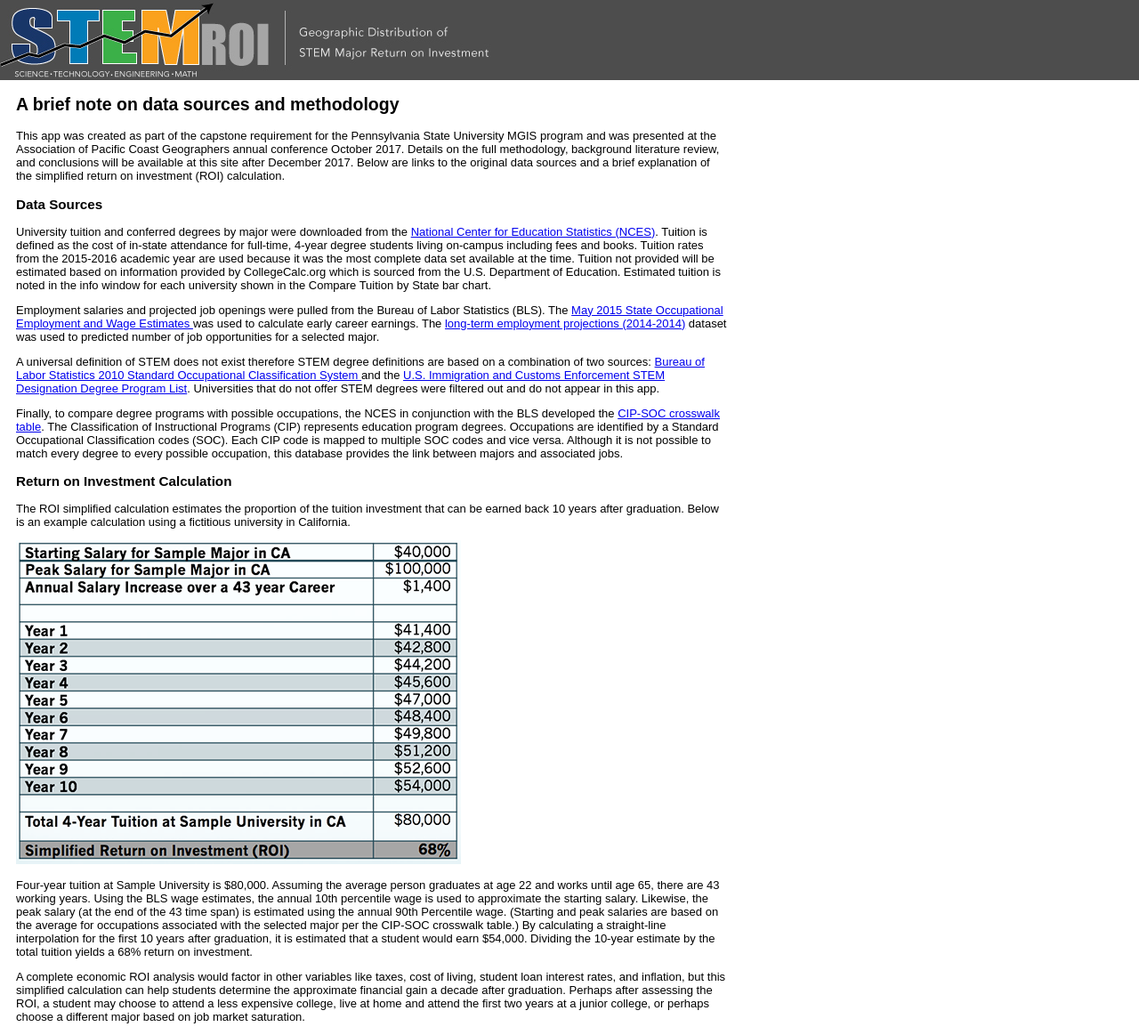
After one commit to jsilber/stemroi, a Flask app: page /methods/ in a window 1280 px wide. The commit adds this page. Shown: the whole page at 89% size. Run offline with Flask 2, Linux system fonts and the light colour scheme; parts of the project's set-up code (start-up, migrations or seed data) failed here and were passed over; some libraries are stand-ins or nearby versions.

Commit message:
Added methodology window and fixed roundingissues

```diff
--- a/static/css/mystyles.css
+++ b/static/css/mystyles.css
@@ -35,6 +35,7 @@ canvas {
     width: 1px;
     height: 1px;
 }
+
 
 /* D3 Styles */
 .axis path, .axis line {
--- a/stemroi.py
+++ b/stemroi.py
@@ -15,6 +15,12 @@ def index():
 @app.route("/playground")
 def playground():
     return render_template("d3_playground.html")
+
+#Add methodology page
+#http://pythonhow.com/adding-more-pages-to-the-website/
+@app.route('/methods/')
+def methods():
+    return render_template('methods.html')
 
 # Flask function for Google Map University Points
 @app.route('/api/unis', methods=['GET'])
@@ -223,7 +229,7 @@ def universityROI():
                             CAST(ROUND(u.tuition*4,0) as SIGNED) as ttlTuition, \
                             CAST(ROUND(AVG(js.a_pct10),0) as SIGNED) as startSal, \
                             CAST(ROUND(AVG(js.a_pct90),0) as SIGNED) as endSal, \
-                            AVG(js.projsal10yr)/(u.tuition*4) as  unisroi10yr \
+                            CAST(ROUND((AVG(js.projsal10yr)/(u.tuition*4)*100),0) as SIGNED) as  unisroi10yr \
                         FROM stemroidb.state_abrev s, \
                             stemroidb.university u, \
                             stemroidb.university_major um, \
@@ -245,7 +251,7 @@ def universityROI():
             payload = {}
             row = cur.fetchone()
             if row:
-                payload = {'university_name':row[0], 'tuition':'${0:,}'.format(row[1]), 'starting_salary':'${0:,}'.format(row[2]), 'peak_salary':'${0:,}'.format(row[3]), 'university_roi':'{0:,.2f}'.format(row[4])}
+                payload = {'university_name':row[0], 'tuition':'${0:,}'.format(row[1]), 'starting_salary':'${0:,}'.format(row[2]), 'peak_salary':'${0:,}'.format(row[3]), 'university_roi':'{0:,}%'.format(row[4])}
         else:
             return jsonify({"errors":"Malformed JSON or incorrect format"}), 400
     else:
@@ -264,7 +270,7 @@ def jobsPercent(cip):
         # Replace null value with 0:
         # https://stackoverflow.com/questions/3532776/replace-null-with-0-in-mysql
         # Find number of job openings by major
-        cur.execute("SELECT t1.state_fips, t1.area_name, t1.cd, t2.jobs, IFNULL(((t1.cd/t2.jobs)*100),0) AS percentJobs \
+        cur.execute("SELECT t1.state_fips, t1.area_name, t1.cd, t2.jobs, ROUND(IFNULL(((t1.cd/t2.jobs)*100),0),0) AS percentJobs \
         FROM \
         	(SELECT s.state_fips, s.area_name, (SUM(um.conferred_degrees)) AS cd \
         	FROM stemroidb.state_abrev s, \
--- /dev/null
+++ b/templates/methods.html
@@ -0,0 +1,57 @@
+<!DOCTYPE html>
+<html>
+    <head>
+    <link rel="stylesheet" type="text/css" href="{{ url_for('static', filename='css/mystyles.css') }}">
+    <style>
+        #banner {
+            width:100%;
+            height:90px;
+            background: url("/static/img/LOGO.jpg");
+            background-color: #4D4D4D;
+            background-repeat: no-repeat;
+            padding:0;
+            margin:0;
+        }
+
+        #bodyMethods {
+            /*height: 100%;*/
+            padding-left:18px;
+            width:800px;
+            font: 13px sans-serif;
+        }
+
+    </style>
+
+    </head>
+
+    <body class="easyui-layout" >
+        <div id="banner" data-options="region:'north', split:false"></div>
+
+    <div id="bodyMethods">
+
+        <h2>A brief note on data sources and methodology</h2>
+        <p>This app was created as part of the capstone requirement for the Pennsylvania State University MGIS program and was presented at the Association of Pacific Coast Geographers annual conference October 2017. Details on the full methodology, background literature review, and conclusions will be available at this site after December 2017. Below are links to the original data sources and a brief explanation of the simplified return on investment (ROI) calculation. </p>
+
+        <h3>Data Sources</h3>
+        <p>University tuition and conferred degrees by major were downloaded from the <a href="https://nces.ed.gov/ipeds" target="_blank">National Center for Education Statistics (NCES)</a>. Tuition is defined as the cost of in-state attendance for full-time, 4-year degree students living on-campus including fees and books. Tuition rates from the 2015-2016 academic year are used because it was the most complete data set available at the time. Tuition not provided will be estimated based on information provided by CollegeCalc.org which is sourced from the U.S. Department of Education. Estimated tuition is noted in the info window for each university shown in the Compare Tuition by State bar chart.</p>
+
+        <p>Employment salaries and projected job openings were pulled from the Bureau of Labor Statistics (BLS). The <a href="https://www.bls.gov/oes/2015/may/oessrcst.htm" target="_blank">May 2015 State Occupational Employment and Wage Estimates </a>was used to calculate early career earnings. The <a href="http://www.projectionscentral.com/Projections/Download" target="_blank"> long-term employment projections (2014-2014)</a> dataset was used to predicted number of job opportunities for a selected major.</p>
+
+        <p>A universal definition of STEM does not exist therefore STEM degree definitions are based on a combination of two sources: <a href="https://www.bls.gov/soc/Attachment_C_STEM.pdf" target="_blank">Bureau of Labor Statistics 2010 Standard Occupational Classification System </a> and the <a href="https://www.ice.gov/sites/default/files/documents/Document/2016/stem-list.pdf" target="_blank">U.S. Immigration and Customs Enforcement STEM Designation Degree Program List</a>. Universities that do not offer STEM degrees were filtered out and do not appear in this app.</p>
+
+        <p>Finally, to compare degree programs with possible occupations, the NCES in conjunction with the BLS developed the <a href="https://nces.ed.gov/ipeds/cipcode/default.aspx?y=55" target="_target">CIP-SOC crosswalk table</a>. The Classification of Instructional Programs (CIP) represents education program degrees. Occupations are identified by a Standard Occupational Classification codes (SOC). Each CIP code is mapped to multiple SOC codes and vice versa. Although it is not possible to match every degree to every possible occupation, this database provides the link between majors and associated jobs.</p>
+
+
+
+
+        <h3>Return on Investment Calculation</h3>
+        <p> The ROI simplified calculation estimates the proportion of the tuition investment that can be earned back 10 years after graduation. Below is an example calculation using a fictitious university in California.</p>
+
+        <img src = "/static/img/ROIMethodologySM.png">
+
+        <p>Four-year tuition at Sample University is $80,000. Assuming the average person graduates at age 22 and works until age 65, there are 43 working years. Using the BLS wage estimates, the annual 10th percentile wage is used to approximate the starting salary. Likewise, the peak salary (at the end of the 43 time span) is estimated using the annual 90th Percentile wage. (Starting and peak salaries are based on the average for occupations associated with the selected major per the CIP-SOC crosswalk table.) By calculating a straight-line interpolation for the first 10 years after graduation, it is estimated that a student would earn $54,000. Dividing the 10-year estimate by the total tuition yields a 68% return on investment.</p>
+
+        <p>A complete economic ROI analysis would factor in other variables like taxes, cost of living, student loan interest rates, and inflation, but this simplified calculation can help students determine the approximate financial gain a decade after graduation. Perhaps after assessing the ROI, a student may choose to attend a less expensive college, live at home and attend the first two years at a junior college, or perhaps choose a different major based on job market saturation.</p>
+    </div>
+    </body>
+</html>
```
Also changed, not shown: templates/index.html (+7 -4 lines), static/img/ROIMethodologySM.png (added).
